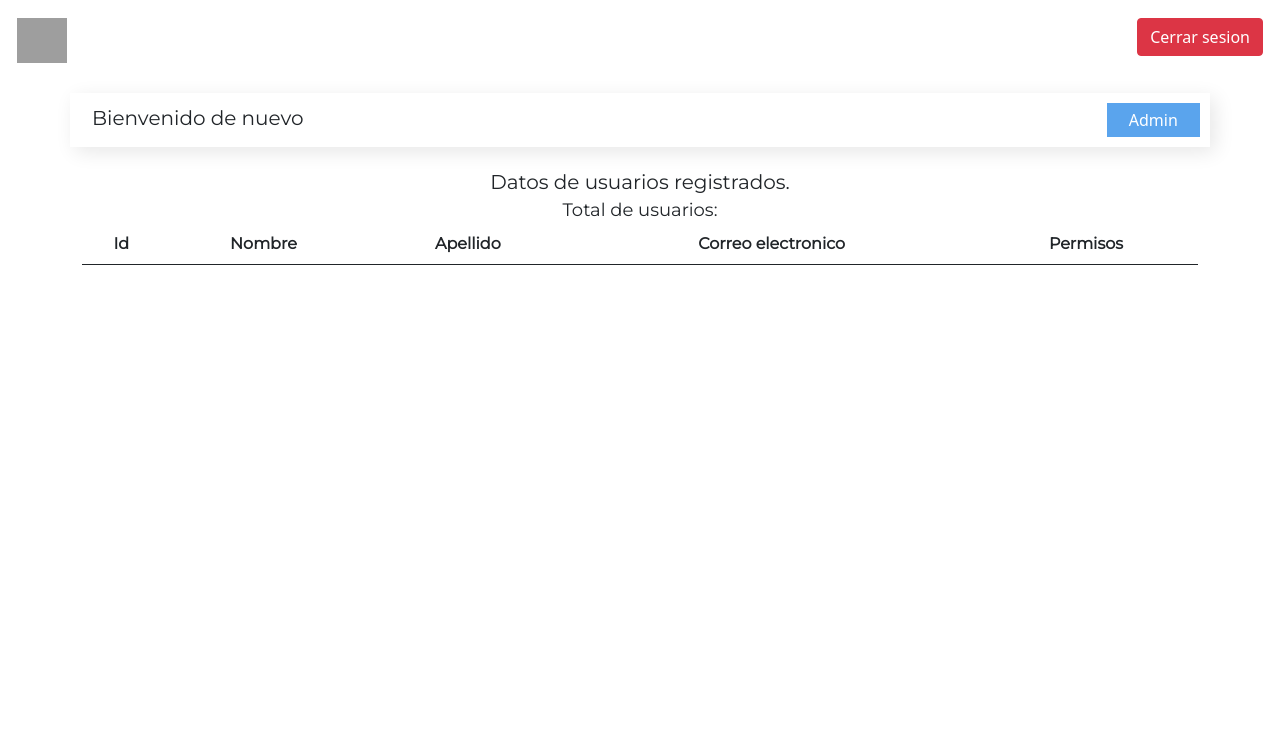
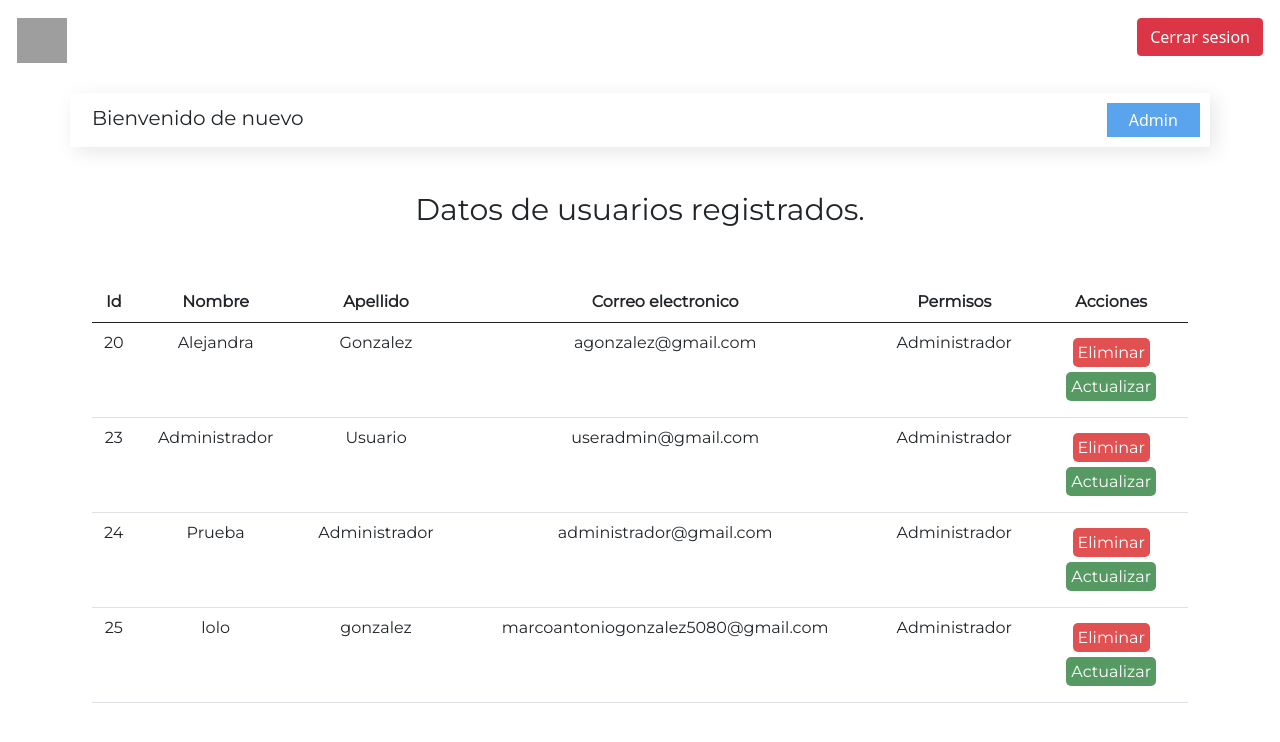
Before and after one commit to marcus-skim/propositosApp, a PHP site: page /view-users.php in a window 1280 px wide. Shown: the top 742 px of the page. Run offline with PHP 8.4, Linux system fonts and the light colour scheme; a user stored in the database is signed in; data comes from the database, SQL or seed files in the repository; lists and menus that the app fills with data are empty; grey boxes are pictures that could not be loaded.

Commit message:
Creacion de vista y funcionalidad a la tabla para ver los datos de usuarios.

```diff
--- a/admin-panel.php
+++ b/admin-panel.php
@@ -65,7 +65,6 @@ if (isset($_SESSION['name'])) {
     $sql = "SELECT * FROM users";
     $query = mysqli_query($conn, $sql);
     $row = mysqli_num_rows($query);
-    $arrayUsers = mysqli_fetch_array($query);
 
     ?>
 
--- a/css/view-users.css
+++ b/css/view-users.css
@@ -38,16 +38,60 @@ div .btn-rol {
     padding: 5px;
 }
 
+.table-users {
+    margin-top: 30px;
+}
+
 .table-title {
-    font-size: 20px;
+    padding: 10px;
+    margin-top: 10px;
+    font-size: 30px;
     font-family: 'Montserrat', sans-serif;
 }
 
-.user-num {
-    font-size: 18px;
-    font-family: 'Montserrat', sans-serif;
+.table-users-content {
+    padding: 10px;
+    margin-top: 30px;
 }
+
 
 .table-font {
     font-family: 'Montserrat', sans-serif;
 }
+
+
+.btn-delete {
+    margin: 10px;
+}
+
+.btn-update {
+    margin: 10px;
+}
+
+.btn-delete a {
+    border-radius: 5px;
+    padding: 5px;
+    background-color: #E15151;
+    text-decoration: none;
+    color: white;
+}
+
+.btn-update a {
+    border-radius: 5px;
+    padding: 5px;
+    background-color: #569962;
+    text-decoration: none;
+    color: white;
+}
+
+.btn-update a:hover {
+    color: white;
+    background-color: #477C51;
+    text-decoration: none;
+}
+
+.btn-delete a:hover {
+    color: white;
+    background-color: #B43F3F;
+    text-decoration: none;
+}
--- a/view-users.php
+++ b/view-users.php
@@ -57,16 +57,21 @@ if (isset($_SESSION['name'])) {
         </div>
     </div>
 
+    <?php
+    $sql = "SELECT * FROM users";
+    $query = mysqli_query($conn, $sql);
+    $numUsers = mysqli_num_rows($query);
+    $numero = 0;
+
+
+
+    ?>
+
     <div class="container table-users text-center">
         <div class="col-sm-12">
             <div class="table-title">
                 <div>Datos de usuarios registrados.</div>
             </div>
-            <div class="user-num">
-                <div>Total de usuarios:</div>
-            </div>
-
-
             <div class="table-users-content text-center">
                 <table class="table text-center table-font">
                     <thead>
@@ -76,12 +81,38 @@ if (isset($_SESSION['name'])) {
                             <th>Apellido</th>
                             <th>Correo electronico</th>
                             <th>Permisos</th>
+                            <th>Acciones</th>
                         </tr>
                     </thead>
-                    <tr>
+                    <tbody>
 
-                    </tr>
-                    <tbody>
+                        <?php
+                        while ($numUsers = mysqli_fetch_array($query)) {
+                            echo "<tr>";
+                            echo "<td>" . $numUsers["id"] . "</td>";
+                            echo "<td>" . $numUsers["name"] . "</td>";
+                            echo "<td>" . $numUsers["lastname"] . "</td>";
+                            echo "<td>" . $numUsers["email"] . "</td>";
+                            if ($numUsers["rol"] == 0) {
+                                echo "<td>Administrador</td>";
+                            } elseif ($numUsers["rol"] == 1) {
+                                echo "<td>Usuario</td>";
+                            }
+                            "</tr>";
+                            $numero++;
+                        ?>
+                        <td>
+                            <div class="btn-delete"><a href="">Eliminar</a></div>
+                            <div class="btn-update"><a href="">Actualizar</a></div>
+                        </td>
+
+                        <?php
+                        }
+
+
+                        ?>
+
+
 
                     </tbody>
 
```
